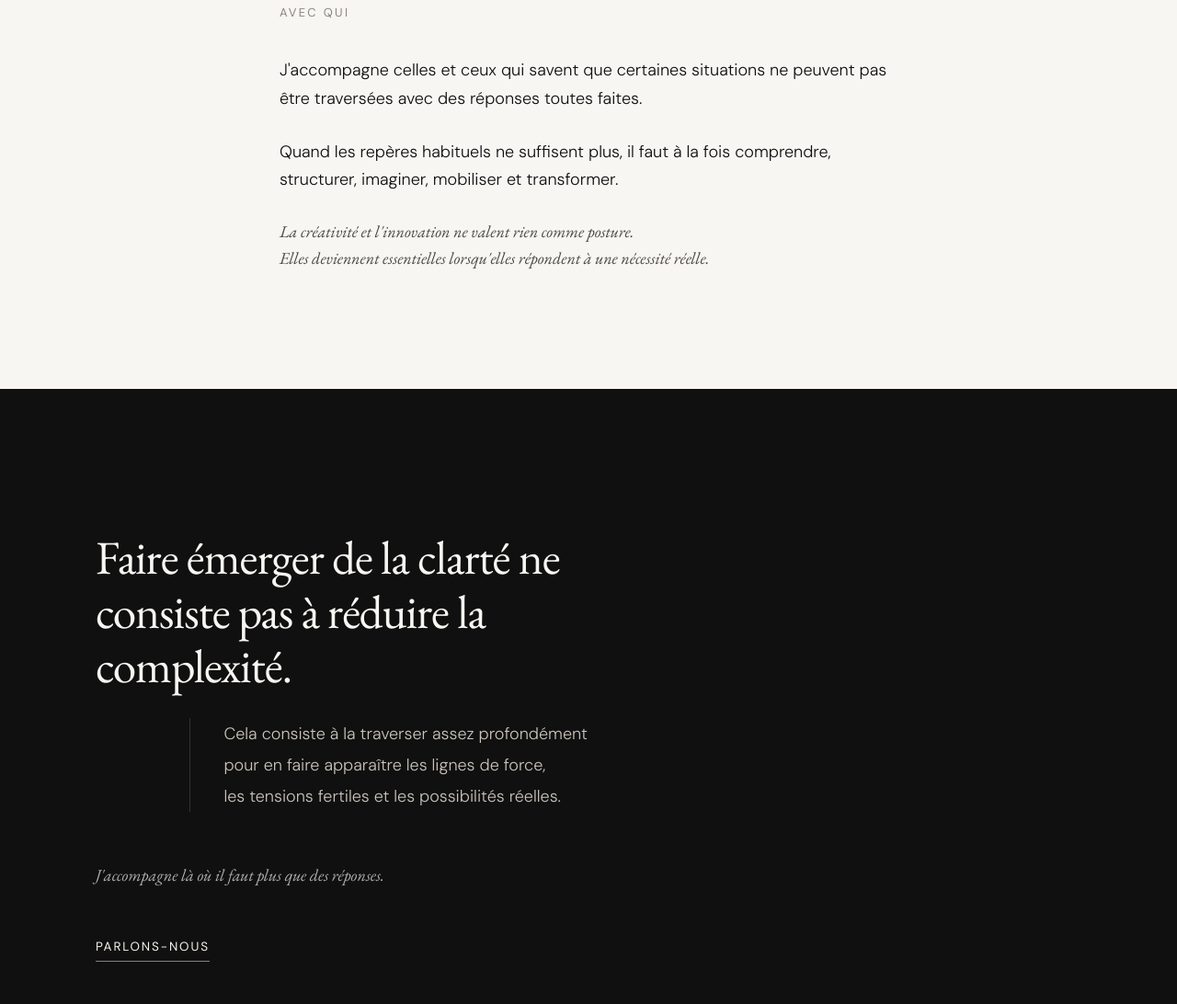
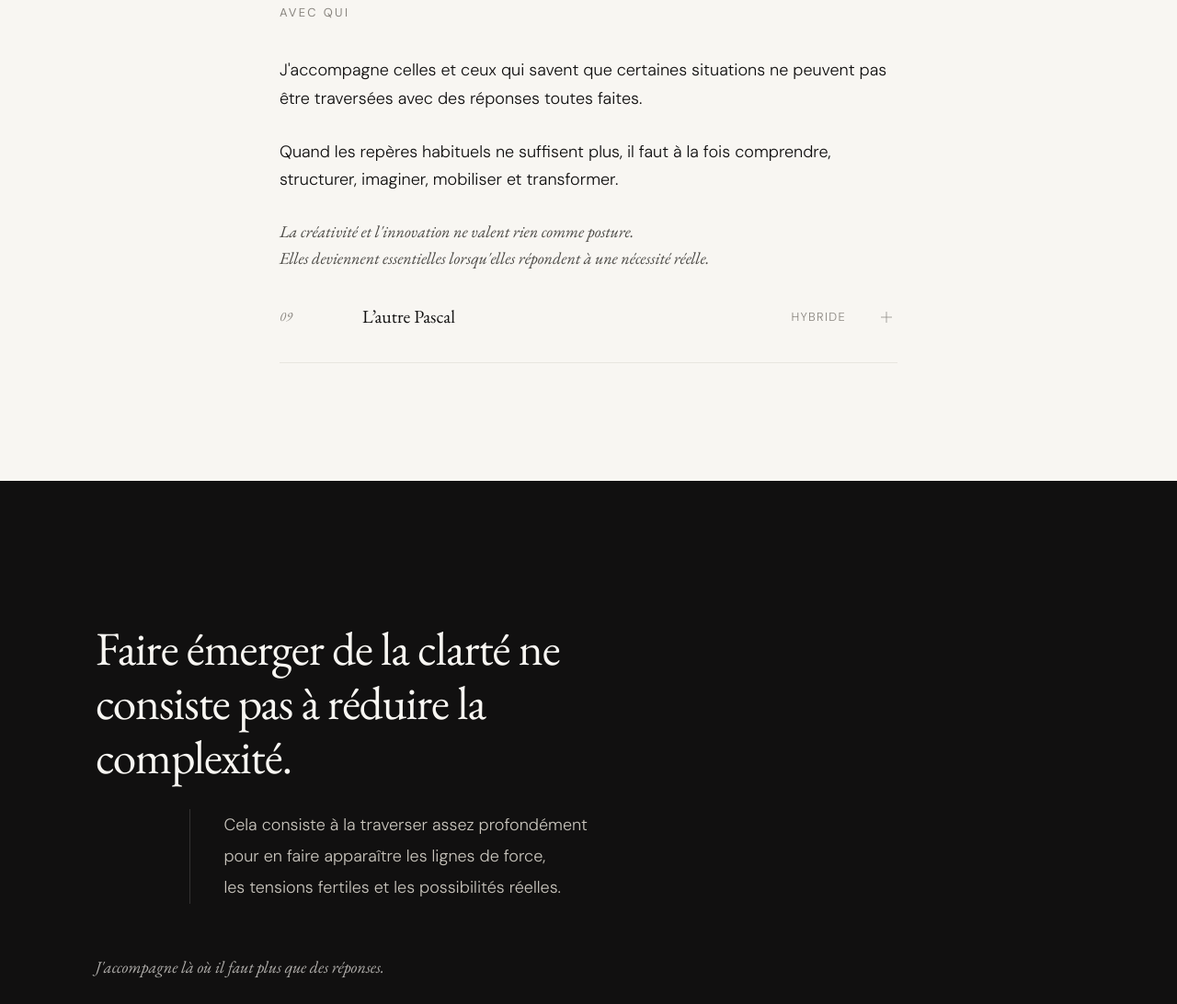
Before and after one commit to autrepascal/pascallepine_site_web, a plain HTML site: page index.html in a window 1280 px wide. Shown: the part 3624-4716 px from the top of the page at 92% size. Drawn offline with nearby package versions, Linux system fonts and the light colour scheme; a web font is replaced by a local one.

Commit message:
Ajouter L'autre Pascal dans les projets (Hybride)
Signed-off-by: Pascal Lépine <pascallepinemtl@gmail.com>

```diff
--- a/index.html
+++ b/index.html
@@ -1388,7 +1388,7 @@
       padding: 0 0 0 5rem;
     }
     .accordion-body.open {
-      max-height: 200px;
+      max-height: 600px;
       padding: 0 0 1.8rem 5rem;
     }
     .accordion-body p {
@@ -1757,6 +1757,21 @@
           <p style="margin-bottom:1.5rem;">Quand les repères habituels ne suffisent plus, il faut à la fois comprendre, structurer, imaginer, mobiliser et transformer.</p>
           <p style="font-family:var(--serif);font-style:italic;color:var(--gris-4);font-size:1rem;line-height:1.6;">La créativité et l'innovation ne valent rien comme posture.<br>Elles deviennent essentielles lorsqu'elles répondent à une nécessité réelle.</p>
         </div>
+        <div class="article-accordion" data-cat="hybride">
+            <div class="accordion-header" onclick="toggleAccordion(this)">
+              <span class="article-num">09</span>
+              <span class="article-title">L’autre Pascal</span>
+              <span class="article-cat">Hybride</span>
+              <span class="accordion-arrow"><svg viewBox="0 0 16 2" fill="none" class="acc-line acc-horiz"><line x1="0" y1="1" x2="16" y2="1" stroke="currentColor" stroke-width="1"/></svg><svg viewBox="0 0 2 16" fill="none" class="acc-line acc-vert"><line x1="1" y1="0" x2="1" y2="16" stroke="currentColor" stroke-width="1"/></svg></span>
+            </div>
+            <div class="accordion-body">
+              <p>L’autre Pascal est un projet hybride à la frontière de la pensée, de l’écriture, de la stratégie et de l’intelligence artificielle.</p>
+              <p style="margin-top:0.8rem;">Né du travail de création, d’accompagnement et de réflexion de Pascal Lépine, il transpose une partie de sa manière d’écouter, de questionner et de faire émerger de la clarté dans un espace de dialogue interactif.</p>
+              <p style="margin-top:0.8rem;">On y entre avec une question, un doute, un texte, une impasse ou une ambition encore mal formulée — et l’on y cherche moins une réponse rapide qu’un déplacement juste.</p>
+              <p style="margin-top:0.8rem;">Le projet repose sur une conviction simple : l’intelligence artificielle n’a d’intérêt que si elle permet d’approfondir l’humain, plutôt que de l’aplatir. Non pour remplacer la pensée, la sensibilité ou le jugement, mais pour créer un lieu où les idées peuvent se déposer, se clarifier, se confronter et parfois révéler ce qu’elles portaient déjà sans encore pouvoir le dire.</p>
+              <a class="projet-link-inline" href="https://autrepascal.ca" target="_blank" onclick="event.stopPropagation()">Explorer</a><a href="https://www.youtube.com/watch?v=JZiDd77tC4g" target="_blank" style="color:var(--gris-3);font-size:0.82rem;text-decoration:none;border-bottom:1px solid var(--gris-1);margin-left:1.5rem;" onclick="event.stopPropagation()">Visionner →</a>
+            </div>
+          </div>
       </div>
     </section>
 
@@ -2025,6 +2040,7 @@
             <button class="categorie-tag" onclick="filterArticles('documentaire', this)">Documentaire</button>
             <button class="categorie-tag" onclick="filterArticles('scene', this)">Scène</button>
             <button class="categorie-tag" onclick="filterArticles('ecrit', this)">Écrit</button>
+            <button class="categorie-tag" onclick="filterArticles('hybride', this)">Hybride</button>
           </div>
         </div>
 
```
